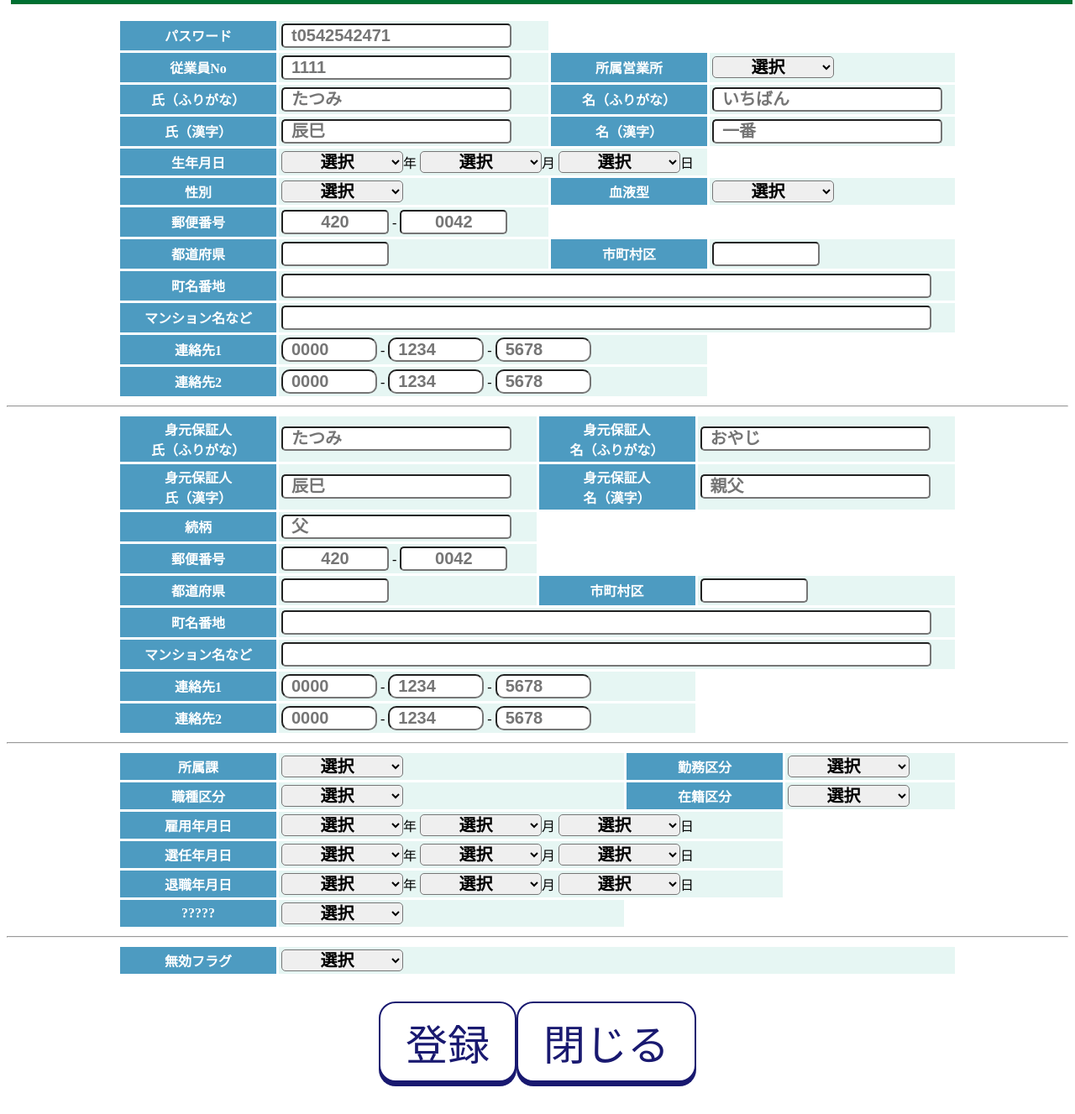
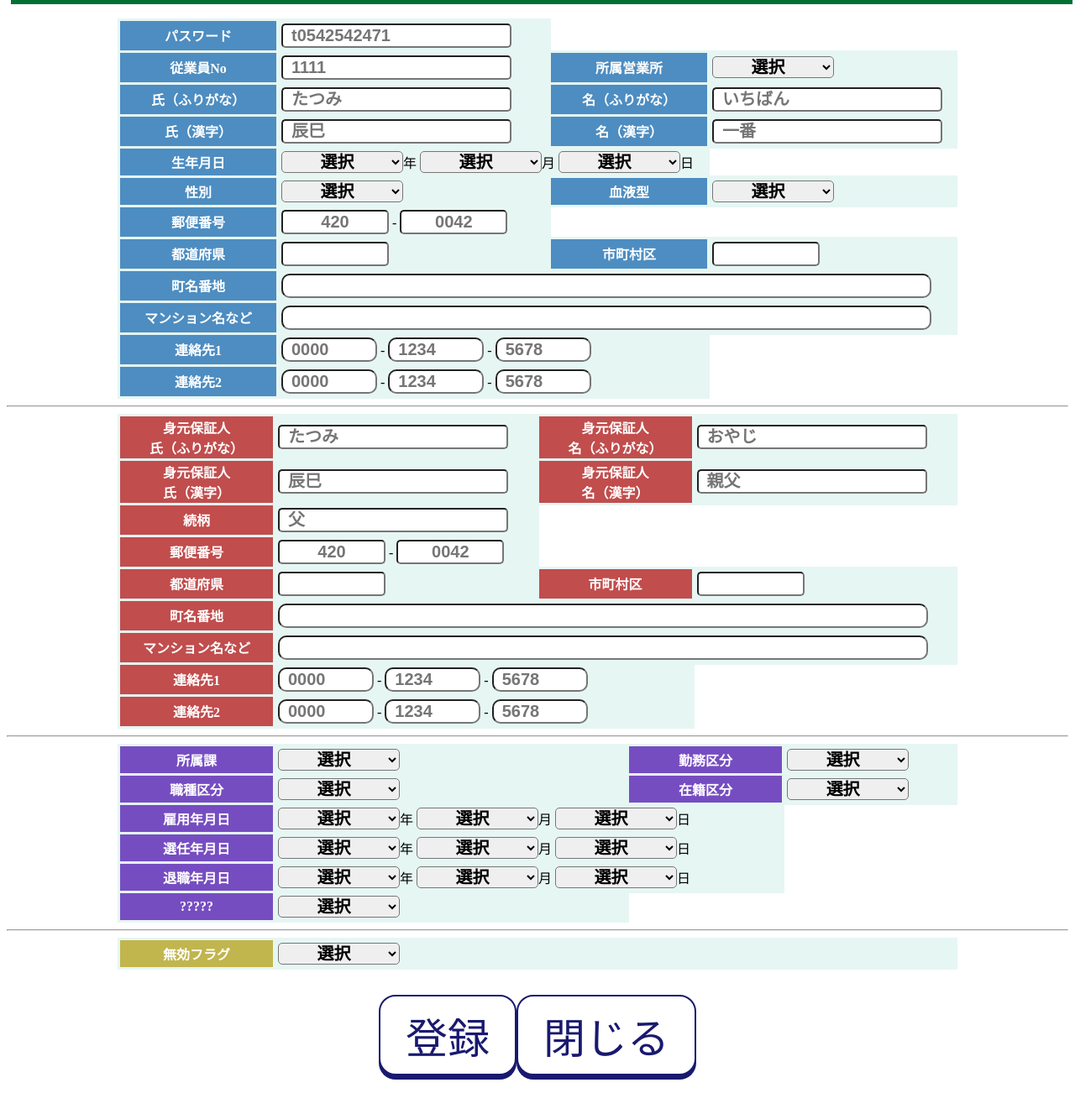
Before and after one commit to hisao-matsushita/orijinal-system, a PHP site: page / in a window 1280 px wide. Shown: the part 77-1404 px from the top of the page at 84% size. After the commit the page ends 1363 px from the top, so only its background shows below. Run offline with PHP 8.4, Linux system fonts and the light colour scheme; some libraries are stand-ins or nearby versions.

Commit message:
従業員登録コーティング更新

```diff
--- a/login/accounts/index.html
+++ b/login/accounts/index.html
@@ -12,14 +12,14 @@
             <script src="https://yubinbango.github.io/yubinbango/yubinbango.js"></script>
             <form class="h-adr">
                     <span class="p-country-name" style="display:none;">Japan</span>
-                <table class="form-table">
+                <table class="first-table">
                     <tr>
                         <th>パスワード</th>
-                        <td><input type class="text-box" placeholder="t0542542471"></td>
+                        <td><input type class="text" placeholder="t0542542471"></td>
                     </tr>
                     <tr>
                         <th>従業員No</th>
-                        <td><input type class="text-box" placeholder="1111"></td>
+                        <td><input type class="text" placeholder="1111"></td>
                         <th>所属営業所</th>
                         <td><select name="sales_office">
                                 <option value="">選択</option>
@@ -30,15 +30,15 @@
                     </tr>
                     <tr>
                         <th>氏（ふりがな）</th>
-                        <td><input type="text" class="text-box" placeholder="たつみ"></td>
+                        <td><input type="text" class="text" placeholder="たつみ"></td>
                         <th>名（ふりがな）</th>
-                        <td><input type="text" class="text-box" placeholder="いちばん"></td>
+                        <td><input type="text" class="text" placeholder="いちばん"></td>
                     </tr>
                     <tr>
                         <th>氏（漢字）</th>
-                        <td><input type="text" class="text-box" placeholder="辰巳"></td>
+                        <td><input type="text" class="text" placeholder="辰巳"></td>
                         <th>名（漢字）</th>
-                        <td><input type="text" class="text-box" placeholder="一番"></td>
+                        <td><input type="text" class="text" placeholder="一番"></td>
                     </tr>
                     <tr>
                         <th>生年月日</th>
@@ -176,105 +176,105 @@
                     <tr>
                         </td>
                         <th>郵便番号</th>
-                        <td><input type="text-box" class="p-postal-code" size="3" maxlength="3" placeholder="420"> -
-                        <input type="text-box" class="p-postal-code" size="4" maxlength="4" placeholder="0042">
+                        <td><input type="text" class="p-postal-code" size="3" maxlength="3" placeholder="420"> -
+                            <input type="text" class="p-postal-code" size="4" maxlength="4" placeholder="0042">
                         </td>
                     </tr>
                     <tr>
                         <th>都道府県</th>
-                        <td><input type="text-box" class="p-region" readonly /></td>
+                        <td><input type="text" class="p-region" readonly /></td>
                         <th>市町村区</th>
-                        <td><input type="text-box" class="p-locality" readonly /></td>
+                        <td><input type="text" class="p-locality" readonly /></td>
                     </tr>
                     <tr>
                         <th>町名番地</th>
                         <td colspan="3">
-                        <input type="text2" class="p-street-address" /></td>
+                        <input type="text" class="p-street-address" /></td>
                     </tr>
                     <tr>
                         <th>マンション名など</th>
                         <td colspan="3">
-                        <input type="text2" class="p-extended-address" /></td>
+                        <input type="text" class="p-extended-address" /></td>
                     </tr>
                     <tr>
                         <th>連絡先1</th>
                         <td colspan="2">
-                        <input type class="text1" class="account_tel01" size="4" maxlength="4" placeholder="0000"> -
-                        <input type class="text1" class="account_tel02" size="4" maxlength="4" placeholder="1234"> -
-                        <input type class="text1" class="account_tel03" size="4" maxlength="4" placeholder="5678">
+                        <input type="text" class="account_tel01" size="4" maxlength="4" placeholder="0000"> -
+                        <input type="text" class="account_tel02" size="4" maxlength="4" placeholder="1234"> -
+                        <input type="text" class="account_tel03" size="4" maxlength="4" placeholder="5678">
                         </td>
                     </tr>
                     <tr>
                         <th>連絡先2</th>
                         <td colspan="2">
-                        <input type class="text1" class="account_tel01" size="4" maxlength="4" placeholder="0000"> -
-                        <input type class="text1" class="account_tel02" size="4" maxlength="4" placeholder="1234"> -
-                        <input type class="text1" class="account_tel03" size="4" maxlength="4" placeholder="5678">
+                        <input type="text" class="account_tel01" size="4" maxlength="4" placeholder="0000"> -
+                        <input type="text" class="account_tel02" size="4" maxlength="4" placeholder="1234"> -
+                        <input type="text" class="account_tel03" size="4" maxlength="4" placeholder="5678">
                         </td>
                     </tr>
                 </table>
             </form>
             <form class="h-adr">
                 <span class="p-country-name" style="display:none;">Japan</span>
-                <table class="form-table">
+                <table class="second-table">
                     <hr>
                     <tr>
                         <th>身元保証人<br>氏（ふりがな）</th>
-                        <td><input type class="text-box" placeholder="たつみ"></td>
+                        <td><input type class="text" placeholder="たつみ"></td>
                         <th>身元保証人<br>名（ふりがな）</th>
-                        <td><input type class="text-box" placeholder="おやじ"></td>
+                        <td><input type class="text" placeholder="おやじ"></td>
                     </tr>
                     <tr>
                         <th>身元保証人<br>氏（漢字）</th>
-                        <td><input type class="text-box" placeholder="辰巳"></td>
+                        <td><input type class="text" placeholder="辰巳"></td>
                         <th>身元保証人<br>名（漢字）</th>
-                        <td><input type class="text-box" placeholder="親父"></td>
+                        <td><input type class="text" placeholder="親父"></td>
                     </tr>
                     <tr>
                         <th>続柄</th>
-                        <td><input type class="text-box" placeholder="父"></td>
+                        <td><input type class="text" placeholder="父"></td>
                     </tr>
                     <tr>
                         <th>郵便番号</th>
-                        <td><input type="text-box" class="p-postal-code" size="3" maxlength="3" placeholder="420"> -
-                            <input type="text-box" class="p-postal-code" size="4" maxlength="4" placeholder="0042">
+                        <td><input type="text" class="p-postal-code" size="3" maxlength="3" placeholder="420"> -
+                            <input type="text" class="p-postal-code" size="4" maxlength="4" placeholder="0042">
                         </td>
                     </tr>
                     <tr>
                         <th>都道府県</th>
-                        <td><input type="text-box" class="p-region" readonly /></td>
+                        <td><input type="text" class="p-region" readonly /></td>
                         <th>市町村区</th>
-                        <td><input type="text-box" class="p-locality" readonly /></td>
+                        <td><input type="text" class="p-locality" readonly /></td>
                     </tr>
                     <tr>
                         <th>町名番地</th>
                         <td colspan="3">
-                        <input type="text2" class="p-street-address" /></td>
+                        <input type="text" class="p-street-address" /></td>
                     </tr>
                     <tr>
                         <th>マンション名など</th>
                         <td colspan="3">
-                        <input type="text2" class="p-extended-address" /></td>
+                        <input type="text" class="p-extended-address" /></td>
                     </tr>
                     <tr>
                         <th>連絡先1</th>
                         <td colspan="2">
-                        <input type class="text1" class="account_tel01" size="4" maxlength="4" placeholder="0000"> -
-                        <input type class="text1" class="account_tel02" size="4" maxlength="4" placeholder="1234"> -
-                        <input type class="text1" class="account_tel03" size="4" maxlength="4" placeholder="5678">
+                        <input type="text" class="account_tel01" size="4" maxlength="4" placeholder="0000"> -
+                        <input type="text" class="account_tel02" size="4" maxlength="4" placeholder="1234"> -
+                        <input type="text" class="account_tel03" size="4" maxlength="4" placeholder="5678">
                         </td>
                     </tr>
                     <tr>
                         <th>連絡先2</th>
                         <td colspan="2">
-                        <input type class="text1" class="account_tel01" size="4" maxlength="4" placeholder="0000"> -
-                        <input type class="text1" class="account_tel02" size="4" maxlength="4" placeholder="1234"> -
-                        <input type class="text1" class="account_tel03" size="4" maxlength="4" placeholder="5678">
+                        <input type="text" class="account_tel01" size="4" maxlength="4" placeholder="0000"> -
+                        <input type="text" class="account_tel02" size="4" maxlength="4" placeholder="1234"> -
+                        <input type="text" class="account_tel03" size="4" maxlength="4" placeholder="5678">
                         </td>
                     </tr>
                 </table>
             </form>
-                <table class="form-table">
+                <table class="third-table">
                     <hr>
                     <tr>
                         <th>所属課</th>
@@ -617,7 +617,7 @@
                             </select>
                         </td>
                     </table>
-                <table class="form-table">
+                <table class="fourth-table">
                     <hr>
                     <tr>
                         <th>無効フラグ</th>
--- a/login/accounts/style.css
+++ b/login/accounts/style.css
@@ -4,7 +4,7 @@ h1 {
   background: #094;
   box-shadow: 5px 5px 0 #007032;
 }
-.form-table{
+.first-table, .second-table, .third-table, .fourth-table {
   margin-left: auto;
   margin-right: auto;
   border-collapse: collapse;
@@ -12,13 +12,42 @@ h1 {
   max-width: 1000px;
 
 }
-.form-table th, .form-table td {
-  border: 3px solid #ffffff;
+.first-table td, .second-table td, .third-table td, .fourth-table td {
+  border: 3px solid #e6f6f3;
   background-color: #e6f6f3;
   padding: 3px;
 }
-.form-table th {
-  background-color: #4d9bc1;
+.first-table th {
+  border: 3px solid #e6f6f3;
+  background-color: #4d8dc1;
+  color: #fff;
+  font-weight: bold;
+  text-align: center;
+  padding: 3px;
+  width: 180px;
+  height: 3px;
+}
+.second-table th {
+  border: 3px solid #e6f6f3;
+  background-color: #c14d4d;
+  color: #fff;
+  font-weight: bold;
+  text-align: center;
+  width: 180px;
+  height: 3px;
+}
+.third-table th {
+  border: 3px solid #e6f6f3;
+  background-color: #764dc1;
+  color: #fff;
+  font-weight: bold;
+  text-align: center;
+  width: 180px;
+  height: 3px;
+}
+.fourth-table th {
+  border: 3px solid #e6f6f3;
+  background-color: #c1b54d;
   color: #fff;
   font-weight: bold;
   text-align: center;
@@ -33,7 +62,7 @@ select {
   text-align: center;
   width: 145px;
 }
-.text-box{
+.text {
   /* display: inline-block; テキストに応じて幅を可変させるため */
   /* margin: 5px 0; 前後の隙間 */
   padding: 10px 10px; /* 塗りの余白 */
@@ -56,7 +85,7 @@ select {
   width: 120px;
 }
 .p-street-address, .p-extended-address {
-  /* 郵便番号の枠 ・電話番号の枠*/
+  /* 郵便番号の枠 */
   /* display: inline-block; テキストに応じて幅を可変させるため */
   /* margin: 1em 0; 前後の隙間 */
   padding: 10px 10px; /* 塗りの余白 */
@@ -70,8 +99,8 @@ select {
   width:750px;
   height: 5px;
 }
-.text1{
-  /* 郵便番号の枠 ・電話番号の枠*/
+.account_tel01, .account_tel02, .account_tel03 {
+  /* 電話番号の枠*/
   /* display: inline-block; テキストに応じて幅を可変させるため */
   /* margin: 1em 0; 前後の隙間 */
   padding: 10px 10px; /* 塗りの余白 */
@@ -85,7 +114,7 @@ select {
   width:90px;
   height: 5px;
 }
-.text2{
+.p-street-address, .p-extended-address {
   /* 町名番地・マンション名などの枠 */
   /* display: inline-block; テキストに応じて幅を可変させるため */
   /* margin: 1em 0; 前後の隙間 */
```
